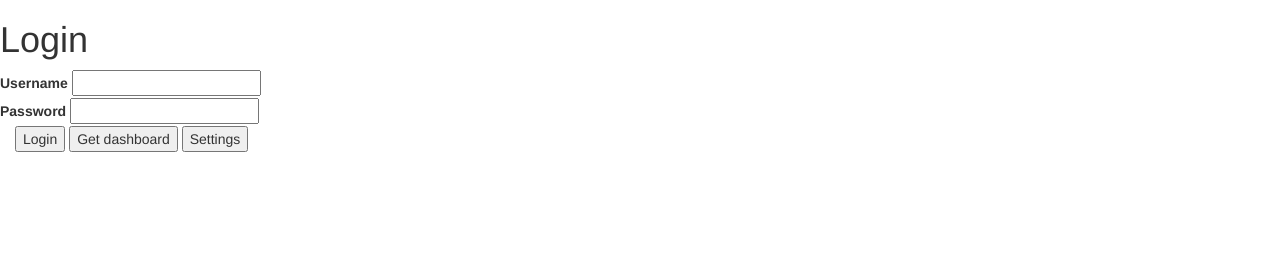
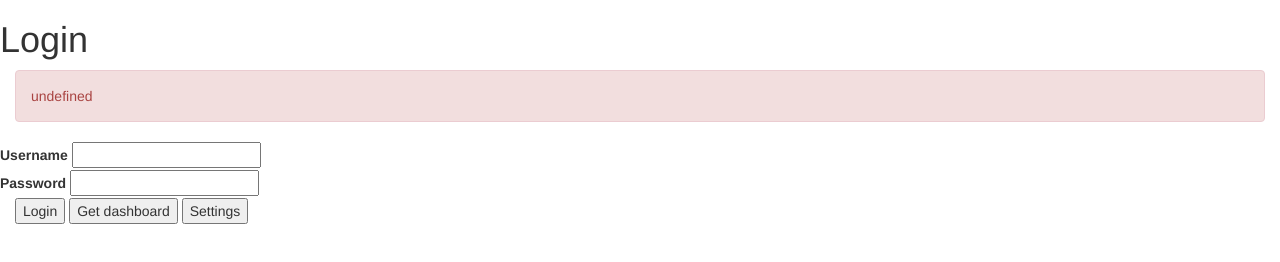
Before and after one commit to jasonschmitt/NodeJS-JWT-Authentication-Test, a website: page index.html in a window 1280 px wide. Both pictures are taken after a click on the button "Login". Drawn offline with nearby package versions, Linux system fonts and the light colour scheme; no server answers.

Commit message:
sending error response to client and throwing alert when login is unsuccessful

```diff
--- a/index.html
+++ b/index.html
@@ -9,6 +9,9 @@
 <body>
   <div class="container-fluid">
     <h1 class="row">Login</h1>
+    <div id="alert" style="display:none;">
+      <div id="alert-text" class="alert alert-warning" role="alert">You're about to be logged out in 60 seconds!</div>
+    </div>
     <main>
       <div class="row">
         <label for="username">Username</label>
@@ -45,11 +48,25 @@
             setExpirationInLocalStorage();
             getDashboard();
           }
+        }).catch(err => {
+          // console.log(err.response.data.err);
+          throwError(err.response.data.err);
         });
+    }
+
+    function throwError(err) {
+      const errorMessage = document.getElementById("alert");
+      const alertText = document.getElementById("alert-text");
+
+      alertText.classList.add("alert-danger");
+      alertText.innerHTML = err;
+      errorMessage.style.display = "block";
     }
 
     function getDashboard() {
       console.log('get dashboard');
+      const errorMessage = document.getElementById("alert");
+      errorMessage.style.display = "none";
       watchExpirationInLocalStorage();
       const token = localStorage.getItem('jwt');
       axios.get('/api/dashboard', {
--- a/server.js
+++ b/server.js
@@ -55,7 +55,6 @@ app.post('/api/login', (req, res) => {
       });
     }
   }
-  res.send('response');
 });
 
 app.get('/api/dashboard', jwtMW, (req, res) => {
```
